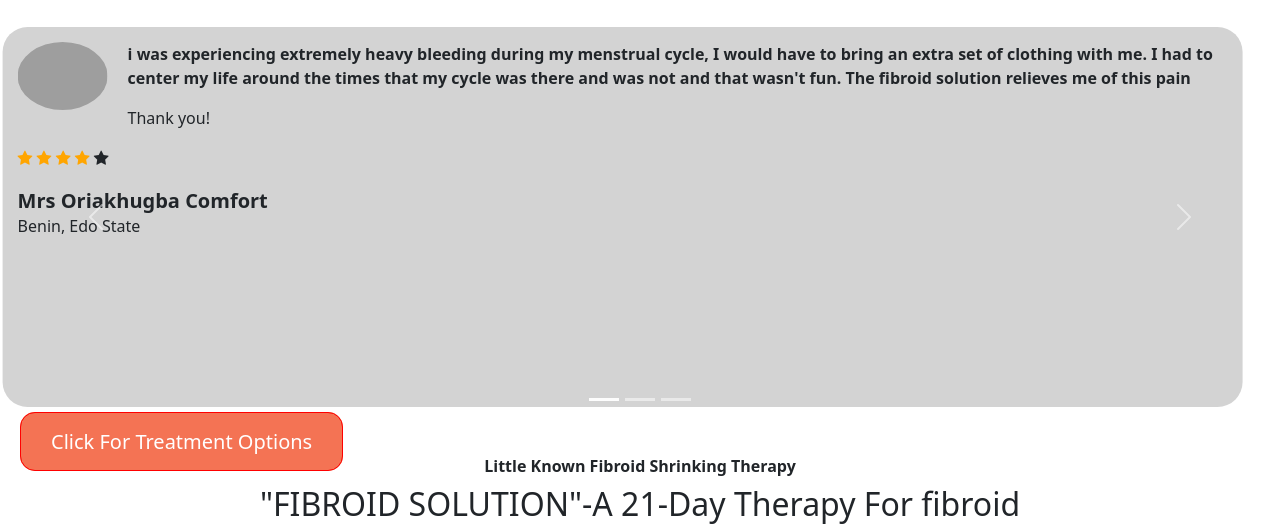
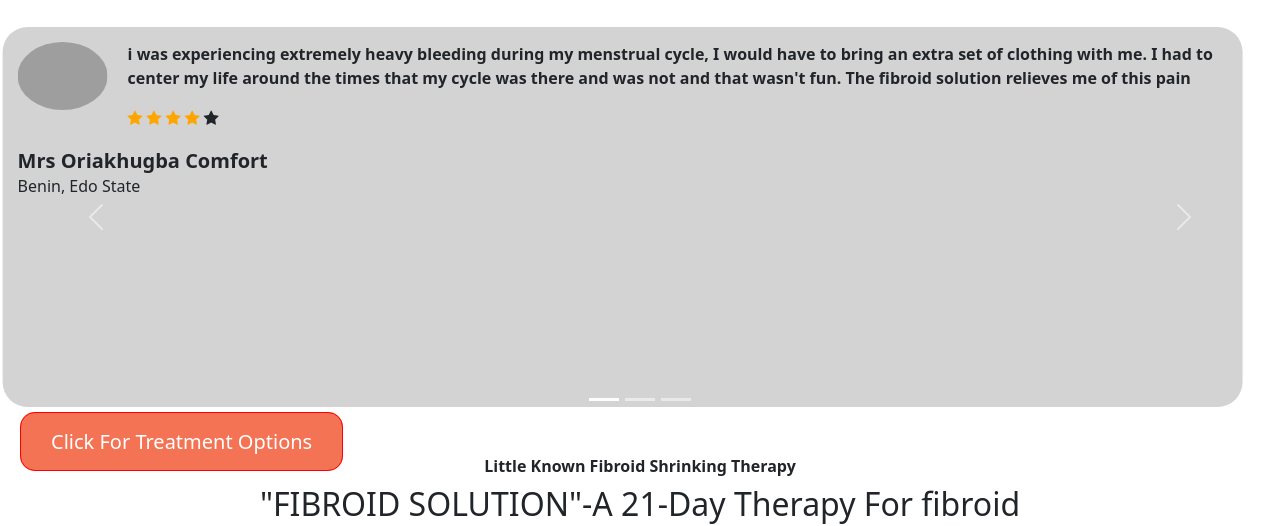
Before and after one commit to MICHEALSHOE2000/Female-health-, a plain HTML site: page index.html in a window 1280 px wide. Shown: the part 3101-3627 px from the top of the page. Drawn offline with nearby package versions, Linux system fonts and the light colour scheme; grey boxes are pictures that could not be loaded.

Commit message:
Update index.html

```diff
--- a/index.html
+++ b/index.html
@@ -212,7 +212,6 @@ loop()
         <div class="d-block w-70 text-dark" style="background-color: lightgrey; height: 380px; margin: 20px; border-radius: 25px ; padding: 15px;" >
            <img src="img/mum.jpg" alt="Avatar" style="width:90px; float:left; margin-right: 20px; border-radius: 50%;">
           <p><b>i was experiencing extremely heavy bleeding during my menstrual cycle, I would have to bring an extra set of clothing with me. I had to center my life around the times that my cycle was there and was not and that wasn't fun. The fibroid solution relieves me of this pain</b></p>
-            <p>Thank you!</p>
             <span class="fa fa-star checked"></span>
             <span class="fa fa-star checked"></span>
             <span class="fa fa-star checked"></span>
```
